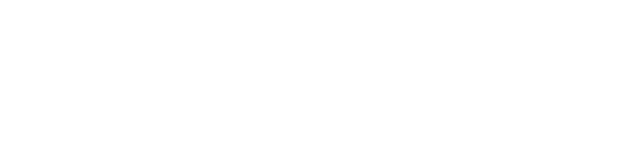
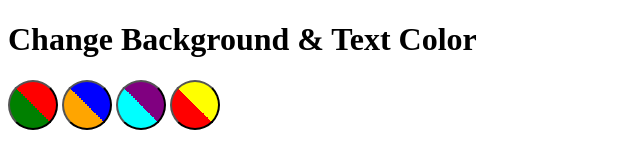
Before and after one commit to marcusslomka/Uebungen, a plain HTML site: page Day16_24.06.17/function-lvl-1_2/index.html in a window 1280 px wide. Shown: the whole page, without its empty margins (0-640 px from the left). Drawn offline with Linux system fonts and the light colour scheme.

Commit message:
aufgabe 5 done

```diff
--- /dev/null
+++ b/Day16_24.06.17/function-lvl-1_2/assets/css/style.css
@@ -0,0 +1,24 @@
+.button1 {
+    border-radius: 50px;
+    width: 50px;
+    height: 50px;
+    background-image: linear-gradient(45deg,green 50%, red 50%);
+}
+.button2 {
+    border-radius: 50px;
+    width: 50px;
+    height: 50px;
+    background-image: linear-gradient(45deg,orange 50%,blue 50%);
+}
+.button3 {
+    border-radius: 50px;
+    width: 50px;
+    height: 50px;
+    background-image: linear-gradient(45deg,aqua 50%, purple 50%);
+}
+.button4 {
+    border-radius: 50px;
+    width: 50px;
+    height: 50px;
+    background-image: linear-gradient(45deg,red 50%, yellow 50%);
+}
--- a/Day16_24.06.17/function-lvl-1_2/assets/js/string.js
+++ b/Day16_24.06.17/function-lvl-1_2/assets/js/string.js
@@ -28,3 +28,27 @@ math(100, 100);
 math(5,0);
 math(45, 173);
 math(1, 1000);
+
+console.clear(); //Für die letzte Aufgabe cleared
+
+//!Aufgabe 5
+function colorChange(buttonNumber) {
+    const h1 = document.querySelector("h1");
+    const body = document.querySelector("body")
+    if (buttonNumber == 1) {
+        h1.style.color = "red";
+        body.style.backgroundColor = "green";
+    }
+    if (buttonNumber == 2) {
+        h1.style.color = "blue";
+        body.style.backgroundColor = "orange";
+    }
+    if (buttonNumber == 3) {
+        h1.style.color = "purple";
+        body.style.backgroundColor = "aqua";
+    }
+    if (buttonNumber == 4) {
+        h1.style.color = "yellow";
+        body.style.backgroundColor = "red";
+    }
+}
--- a/Day16_24.06.17/function-lvl-1_2/index.html
+++ b/Day16_24.06.17/function-lvl-1_2/index.html
@@ -4,8 +4,26 @@
     <meta charset="UTF-8">
     <meta name="viewport" content="width=device-width, initial-scale=1.0">
     <title>Js Funktionen</title>
+    <link rel="stylesheet" href="./assets/css/style.css">
 </head>
 <body>
+        <h1>Change Background & Text Color</h1>
+
+        <button
+            class="button1"
+            onclick="colorChange(1)"></button>
+        <button
+            class="button2"
+            onclick="colorChange(2)"></button>
+
+        <button
+            class="button3"
+            onclick="colorChange(3)"></button>
+        <button
+            class="button4"
+            onclick="colorChange(4)"></button>
+
+
 
     <script src="./assets/js/string.js"></script>
 </body>
```
